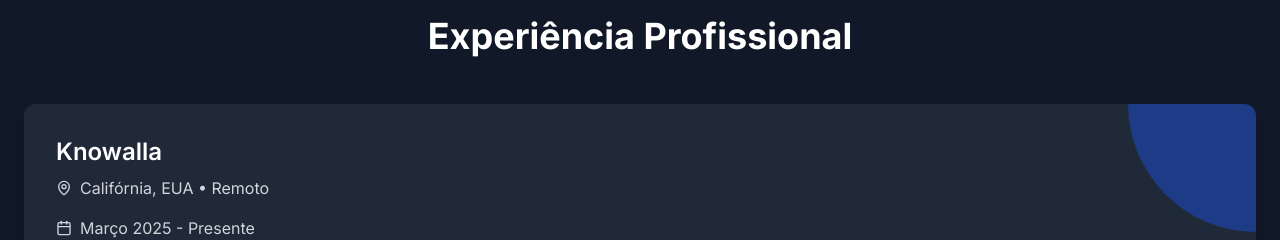
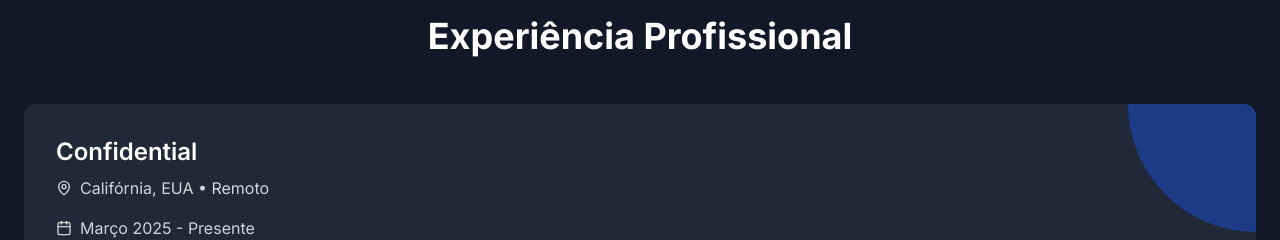
Before and after one commit to Acaj0/portfolio, a Next.js app: page / in a window 1280 px wide. Shown: the part 1960-2200 px from the top of the page. Built offline with nearby package versions, Linux system fonts and the light colour scheme.

Commit message:
feat: confidential

```diff
--- a/app/components/Experience.tsx
+++ b/app/components/Experience.tsx
@@ -7,7 +7,7 @@ import AnimatedSectionHeader from "./AnimatedSectionHeader"
 export default function Experience() {
 const experiences = [
     {
-      company: "Knowalla",
+      company: "Confidential",
       location: "Califórnia, EUA",
       period: "Março 2025 - Presente",
       role: "Desenvolvedor Frontend",
```
